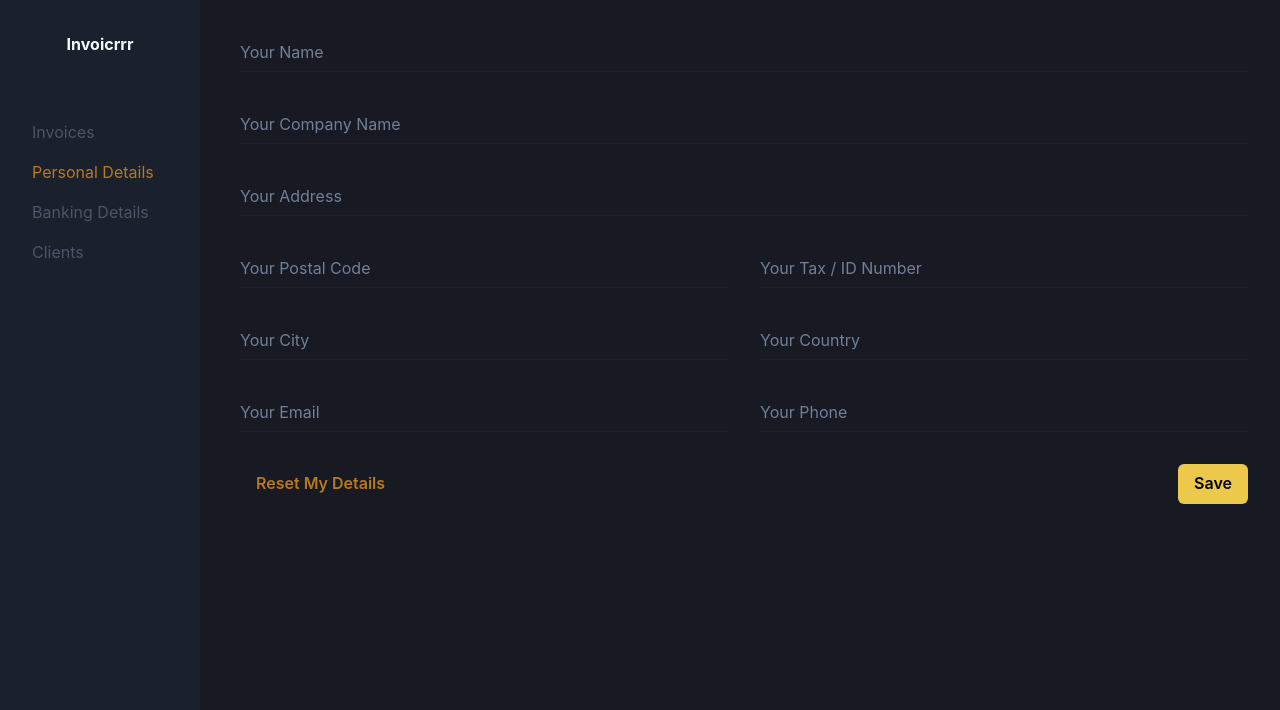
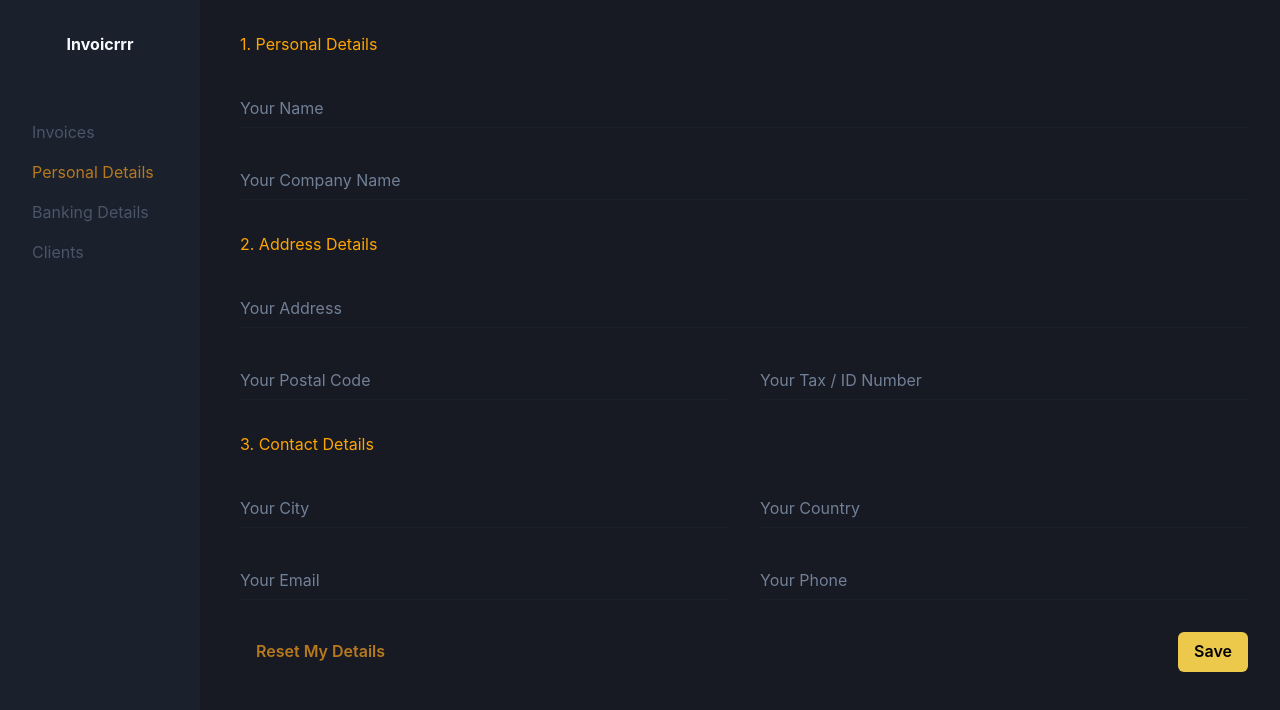
Before and after one commit to fischerafael/invoicrrr-use-reducer, a Next.js app: page /dashboard/my-details in a window 1280 px wide. Shown: the top 710 px of the page. Built offline with nearby package versions, Linux system fonts and the light colour scheme.

Commit message:
feat: add subtopics to my details form

```diff
--- a/src/pages/DashboardPageMyDetails/index.tsx
+++ b/src/pages/DashboardPageMyDetails/index.tsx
@@ -7,6 +7,7 @@ import { setLocalStorage } from "../../utils/setLocalStorage";
 import { handleNavigateTo } from "../../utils/handleNavigateTo";
 import { getLocalStorage } from "../../utils/getLocalStorage";
 import { removeLocalStorage } from "../../utils/removeLocalStorage";
+import { theme } from "../../config/theme";
 
 interface IMyDetails {
   name: string;
@@ -59,6 +60,9 @@ export const DashboardPageMyDetails = () => {
       sidebar={<SideBar />}
       main={
         <VStack w="full" spacing="8" as="form" onSubmit={handleSaveMyDetails}>
+          <Text alignSelf="start" color={theme.title}>
+            1. Personal Details
+          </Text>
           <Input
             placeholder="Your Name"
             value={myDetails.name}
@@ -73,6 +77,10 @@ export const DashboardPageMyDetails = () => {
               setMyDetails({ ...myDetails, company: e.target.value })
             }
           />
+
+          <Text alignSelf="start" color={theme.title}>
+            2. Address Details
+          </Text>
           <Input
             placeholder="Your Address"
             value={myDetails.address}
@@ -97,7 +105,9 @@ export const DashboardPageMyDetails = () => {
               }
             />
           </HStack>
-
+          <Text alignSelf="start" color={theme.title}>
+            3. Contact Details
+          </Text>
           <HStack w="full" spacing="8">
             <Input
               placeholder="Your City"
```
